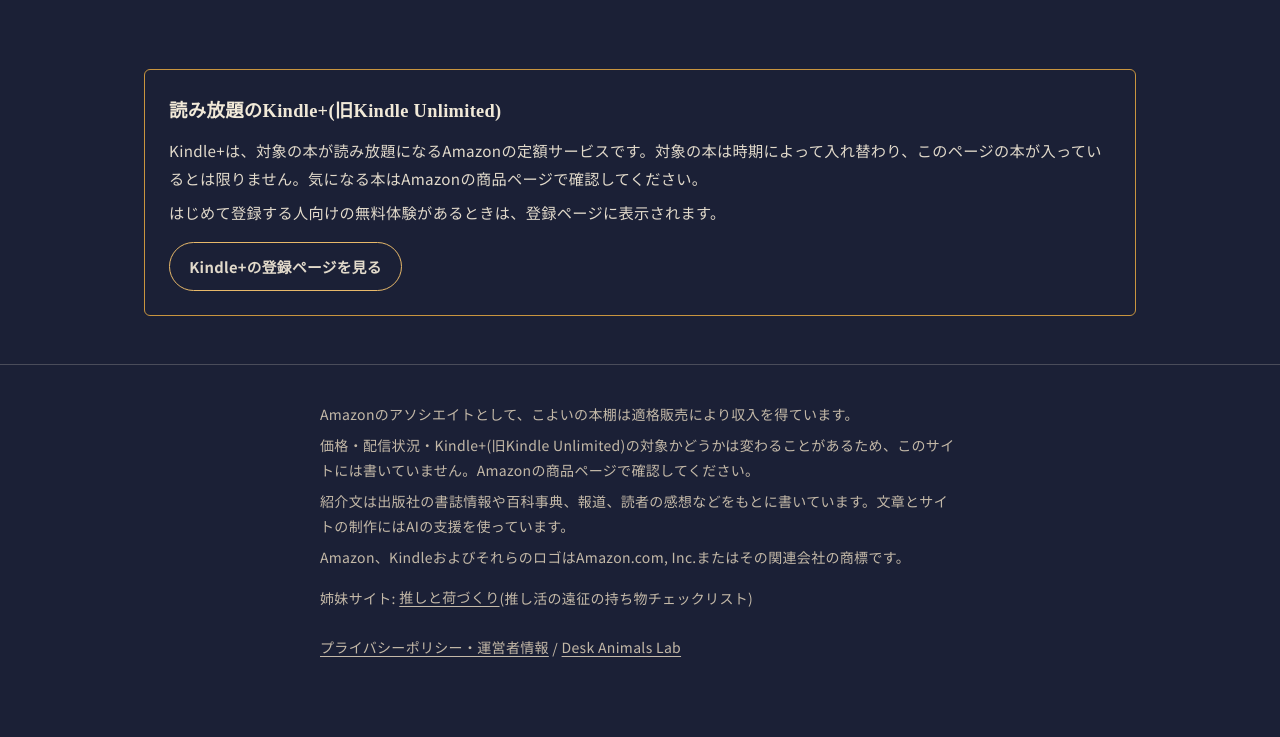
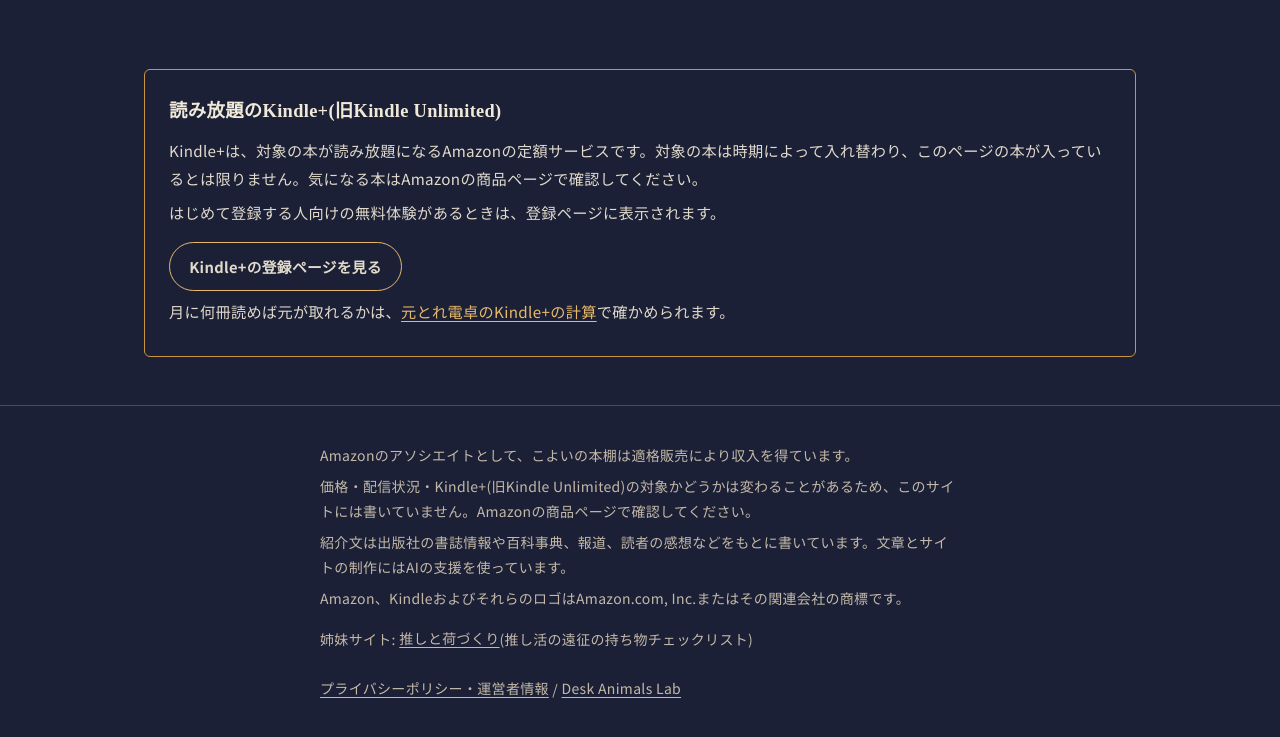
Before and after one commit to deskanimals114510-ai/koyoi-hondana, a plain HTML site: page index.html in a window 1280 px wide. Shown: the part 3654-4391 px from the top of the page. Drawn offline with Linux system fonts and the light colour scheme; a web font is replaced by a local one.

Commit message:
トップのKindle+案内に元とれ電卓へのリンクを追加(11/21)
Co-Authored-By: Claude Opus 5.5 <noreply@anthropic.com>

```diff
--- a/index.html
+++ b/index.html
@@ -322,6 +322,7 @@
   <p>Kindle+は、対象の本が読み放題になるAmazonの定額サービスです。対象の本は時期によって入れ替わり、このページの本が入っているとは限りません。気になる本はAmazonの商品ページで確認してください。</p>
   <p>はじめて登録する人向けの無料体験があるときは、登録ページに表示されます。</p>
   <a class="btn-amazon" href="https://www.amazon.co.jp/kindle-dbs/hz/signup?tag=tinywonders-22" target="_blank" rel="sponsored noopener" data-kind="ku">Kindle+の登録ページを見る<span class="vh">(新しいタブで開きます)</span></a>
+  <p class="ku-calc">月に何冊読めば元が取れるかは、<a href="https://deskanimals114510-ai.github.io/mototore-dentaku/#kindle">元とれ電卓のKindle+の計算</a>で確かめられます。</p>
 </aside>
 </div>
 </main>
```
Also changed, not shown: hirayasumi/index.html (+1 -0 lines), ikoku/index.html (+1 -0 lines), lion/index.html (+1 -0 lines), metamor/index.html (+1 -0 lines), nagi/index.html (+1 -0 lines), nanitabe/index.html (+1 -0 lines), natsume/index.html (+1 -0 lines), onnanosono/index.html (+1 -0 lines), seihantai/index.html (+1 -0 lines), skip/index.html (+1 -0 lines), tsukutabe/index.html (+1 -0 lines), 1 other file.
